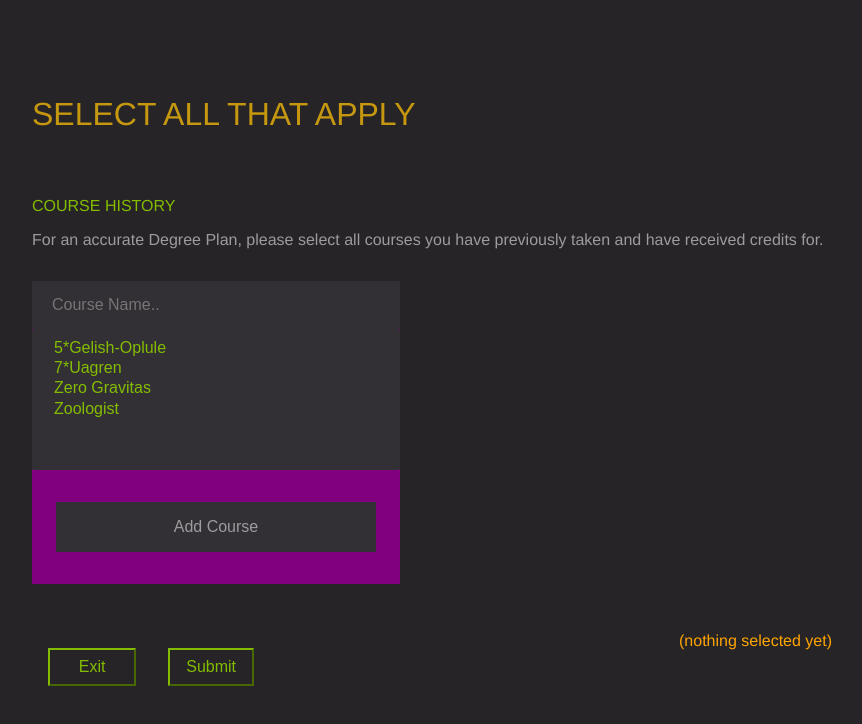
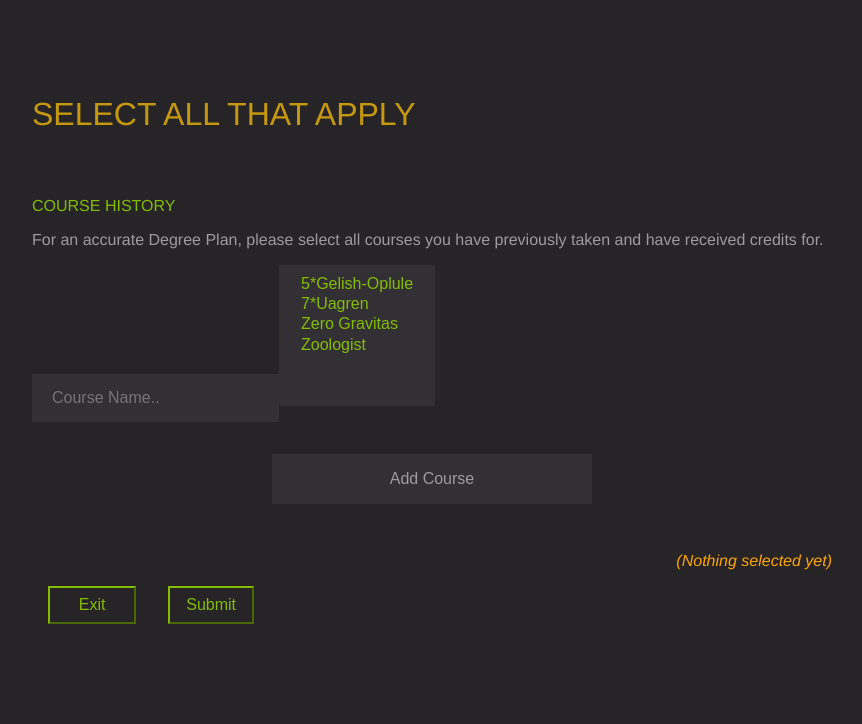
Before and after one commit to UBCO-COSC499-Winter-2018-Term-1-2/visual-course-planner, a React app in the folder client/: page /course-history in a window 1280 px wide. Shown: the top 724 px of the page, without its empty margins (32-894 px from the left). Built offline with nearby package versions, Linux system fonts and the light colour scheme.

Commit message:
cleaned up code and corrected css. Also testing build.

```diff
--- a/client/src/components/PreviousCourses/PreviousCourses.css
+++ b/client/src/components/PreviousCourses/PreviousCourses.css
@@ -79,9 +79,11 @@ a:link{
 
 
 .btn-div{
+    clear: both;
     margin: 4em 0em;
     display: flex;
     flex-direction: row;
+
     /* text-align: center;  */
 }
 
--- a/client/src/components/PreviousCourses/PreviousCourses.js
+++ b/client/src/components/PreviousCourses/PreviousCourses.js
@@ -1,8 +1,6 @@
 import React, { Component } from 'react';
 import '../PreviousCourses/PreviousCourses.css';
-// import '../Login/LoginInterface.css';
 import { Link } from 'react-router-dom';
-// import Input from '../Input/input';
 import FilteredMultiSelect from '../FilterMultiSelect/multiSelectMenu.js';
 
 // NOTES:
@@ -20,94 +18,6 @@ const CULTURE_SHIPS = [
 
 class previousCourses extends Component {
 
-  // state = {
-  //   courseList: {
-  //     listOfAllCourses: {
-  //       elementType: 'list',
-  //       elementConfig: {
-  //         // type: 'ul',
-
-  //         options:[
-  //         //HARD CODED FOR NOW... NEEDS LOGIC!
-  //           {value: '1', displayValue: 'Course 1'},
-  //           {value: '2', displayValue: 'Course 4'},
-  //           {value: '3', displayValue: 'Course 3'},
-  //           {value: '1', displayValue: 'Course 1'},
-  //           {value: '2', displayValue: 'Course 4'},
-  //           {value: '3', displayValue: 'Course 3'},
-  //           {value: '1', displayValue: 'Course 1'},
-  //           {value: '2', displayValue: 'Course 4'},
-  //           {value: '3', displayValue: 'Course 3'},
-  //           {value: '1', displayValue: 'Course 1'},
-  //           {value: '2', displayValue: 'Course 4'},
-  //           {value: '3', displayValue: 'Course 3'},
-  //           {value: '1', displayValue: 'Course 1'},
-  //           {value: '2', displayValue: 'Course 4'},
-  //           {value: '3', displayValue: 'Course 3'},
-  //         ]
-
-  //       },
-  //       validation: {
-  //         required: false
-  //       },
-  //       //   label: 'Course History',
-  //       value: '',
-  //       valid: true,
-  //       inputElementTouched: false
-  //     },
-
-  //   }, //end of profile menu
-  //   formIsValid: false,
-  //   loading: false
-  // }
-
-
-  // checkValidity(value, rules) {
-  //   let isValid = true;
-
-  //   if(rules.required){
-  //     isValid = value.trim() !== '' && isValid;
-  //   }
-
-  //   return isValid;
-  // }
-  //   handler = ( event ) => {
-  //     event.preventDefault();
-  //     this.setState( { loading: true } );
-
-  //     //this is log send user input to send to database.
-  //     const menuData = {};
-  //     for (let formElementIdentifier in this.state.courseList) {
-  //       menuData[formElementIdentifier] = this.state.profcourseListileMenu[formElementIdentifier].value;
-  //     }
-  //   }
-
-  //THIS COPIES THE (DEFAULT) LOGIN MENU, CREATES A 'NEW' ONE WITH VALUES THE USER INSERTED
-  //IE. EMAIL AND PASSWORD.
-  // inputChangeHandler = (event, inputIdentifier) => {
-  //   console.log(event.target.value); //prints values to console
-  //   const updatedCourseList = {
-  //     ...this.state.courseList
-  //   };
-  //   const updatedMenuElement = {
-  //     ...updatedCourseList[inputIdentifier]
-  //   };
-  //   updatedMenuElement.value = event.target.value;
-  //   //CHECKS IF EACH STATE HAS A VALUE
-  //   updatedMenuElement.valid = this.checkValidity(updatedMenuElement.value, updatedMenuElement.validation);
-  //   updatedMenuElement.inputElementTouched = true;
-  //   updatedCourseList[inputIdentifier] = updatedMenuElement;
-
-  //   let formIsValid = true;
-  //   for (let inputIdentifier in updatedCourseList){
-  //     formIsValid = updatedCourseList[inputIdentifier].valid && formIsValid;
-  //   }
-  //   this.setState({courseList: updatedCourseList, formIsValid: formIsValid});
-
-  // }
-
-  //////TESTING HERE-----------------
-
       state = {selectedShips: []}
 
       handleDeselect(index) {
@@ -121,36 +31,6 @@ class previousCourses extends Component {
       }
 
       render(){
-
-        //TO DO: MAKE LIST ITEMS SELECTABLE -------------------
-
-        // const formElementsArray = [];
-        // for (let key in this.state.courseList) {
-        //   formElementsArray.push({
-        //     id: key,
-        //     config: this.state.courseList[key]
-        //   });
-        // }
-
-        //THIS IS THE FORM THAT MADE WITH STYLING FROM INPUT.CSS + LOGININTERFACE.CSS
-        //ALSO CALLS STATE FOR EACH VALUE IE. EMAIL AND PASSWORD
-        // let form = (
-        //   <form onSubmit={this.handler}>
-        //     {formElementsArray.map(formElement => (
-        //       <Input
-        //         label={formElement.config.label}
-        //         key={formElement.id}
-        //         elementType={formElement.config.elementType}
-        //         elementConfig={formElement.config.elementConfig}
-        //         value={formElement.config.value}
-        //         invalid={!formElement.config.valid} //config is referring to all elements next to a state (ie. email validation, valid, type etc)
-        //         shouldBeValidated={formElement.config.validation}
-        //         inputElementTouched={formElement.config.inputElementTouched}
-        //         changed={(event) => this.inputChangeHandler(event, formElement.id)} />
-        //     ))}
-
-        //   </form>
-        // );
 
         var {selectedShips} = this.state;
 
@@ -179,16 +59,16 @@ class previousCourses extends Component {
                 valueProp="id"
                 buttonText="Add Course"
                 placeholder="Course Name.."
-                className="yoshi"
+                className="ubco-offered-courses-list"
               />
               <div className="added-courses">
-                {selectedShips.length === 0 && <p>(nothing selected yet)</p>}
+                {selectedShips.length === 0 && <p><i>(Nothing selected yet)</i></p>}
                 {selectedShips.length > 0 &&
-                <ul>
+                <ul className="yoshii">
                   {selectedShips.map((ship, i) =>
-                    <li className="taken-courses-added" key={ship.id}>
+                    <li key={ship.id}>
                       {`${ship.name} `}
-                      <button type="button" onClick={() => this.handleDeselect(i)}>
+                      <button className="remove-coursebtn" type="button" onClick={() => this.handleDeselect(i)}>
                       &times;
                       </button>
                     </li>)}
```
